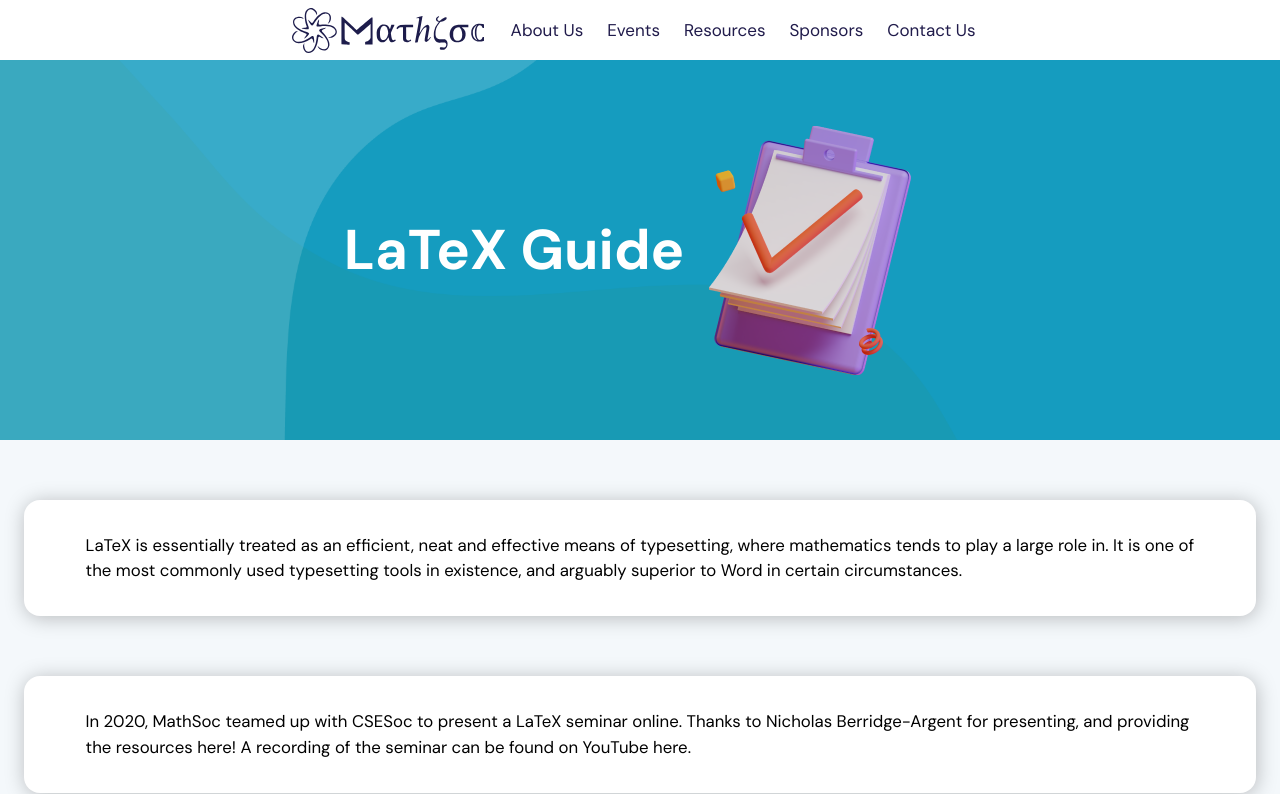
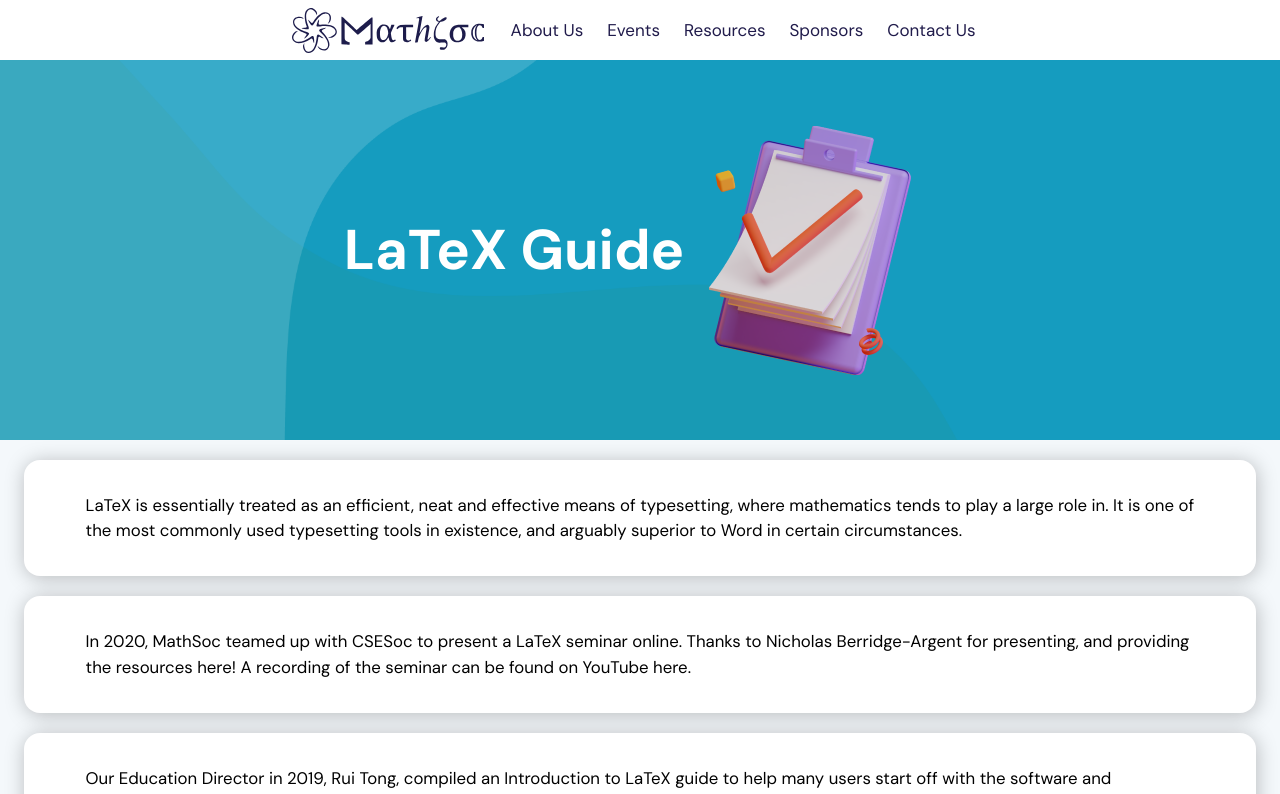
Before and after one commit to MathSocUNSW/mathsoc-website, a Next.js app in the folder frontend/: page /resources/latex in a window 1280 px wide. Shown: the top 794 px of the page. Built offline with nearby package versions, Linux system fonts and the light colour scheme.

Commit message:
Change style

```diff
--- a/frontend/src/styles/WholePageBox.module.scss
+++ b/frontend/src/styles/WholePageBox.module.scss
@@ -4,8 +4,8 @@
   // width: 80%;
   border-radius: 16px;
   box-shadow: 1px 2px 20px 0 rgba(0, 0, 0, 0.25);
-  margin-top: 60px;
-  margin-bottom: 60px;
+  margin-top: 20px;
+  margin-bottom: 20px;
   display: flex;
   flex-direction: row;
   justify-content: center;
```
